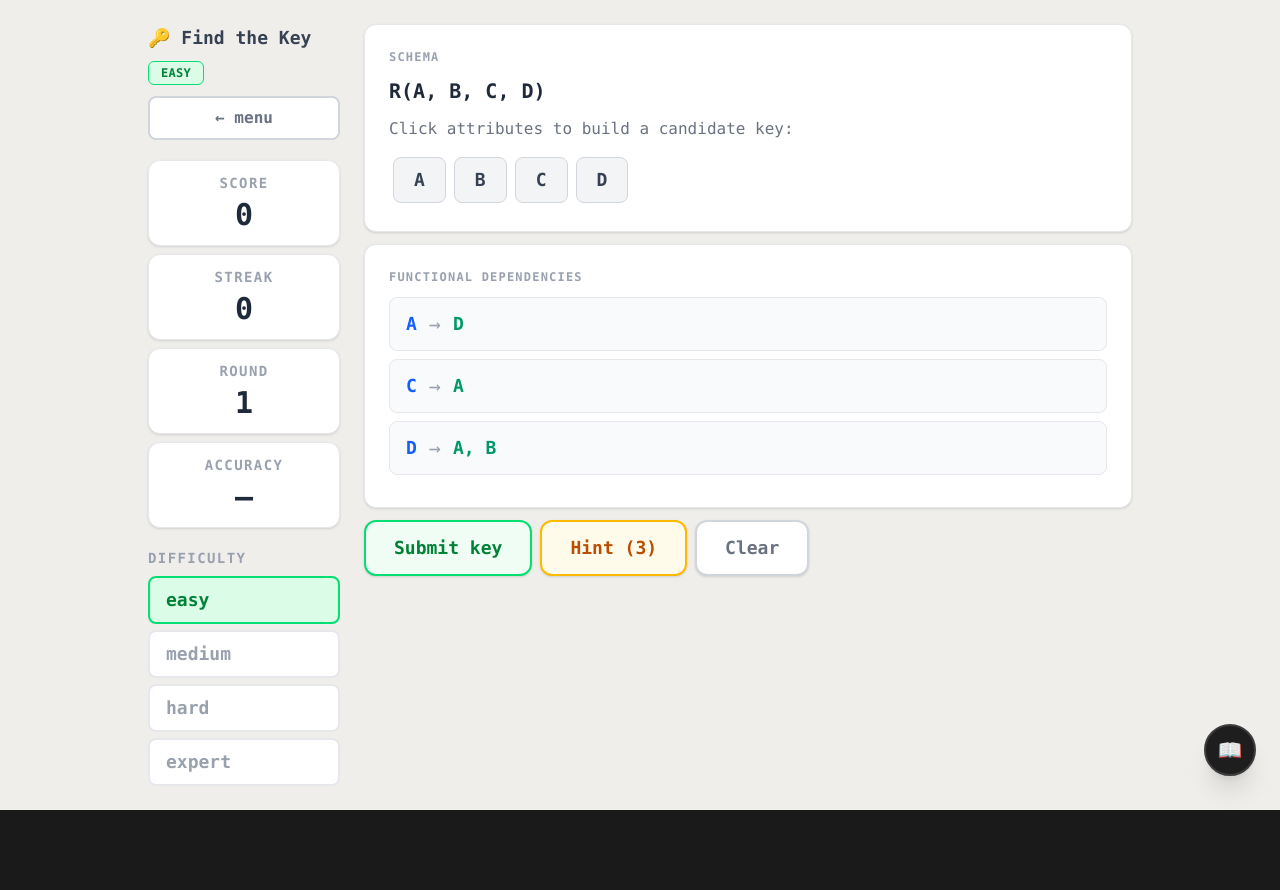
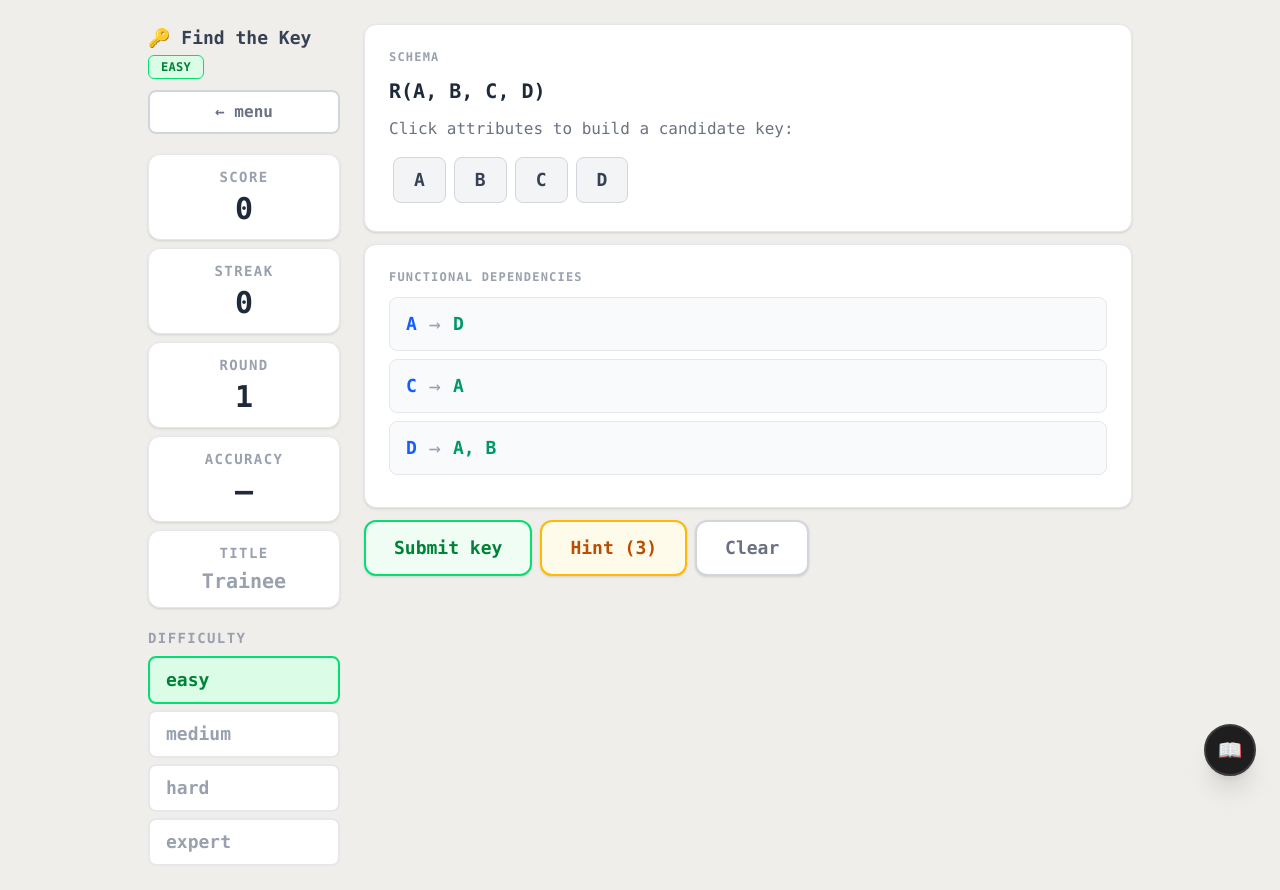
Before and after one commit to nigel27022001/FindTheKey, a React (Vite) app: page / in a window 1280 px wide. Both pictures are taken after a click on the button "Start game →". Before the commit the page ends 810 px from the top, so only its background shows below. Built offline with nearby package versions, Linux system fonts and the light colour scheme.

Commit message:
Add Titles for score

```diff
--- a/src/components/ui.tsx
+++ b/src/components/ui.tsx
@@ -19,12 +19,12 @@ export const DiffBadge: FC<{ diff: Difficulty }> = ({ diff }) => (
 
 // ── StatCard ──────────────────────────────────────────────────────────────────
 
-export const StatCard: FC<{ label: string; value: string | number }> = ({ label, value }) => (
+export const StatCard: FC<{ label: string; value: ReactNode; valueClassName?: string }> = ({ label, value, valueClassName }) => (
   <div className="bg-white border border-gray-200 rounded-xl px-4 py-3 text-center w-full shadow-sm">
     <div className="text-sm font-semibold text-gray-400 uppercase tracking-widest mb-1">
       {label}
     </div>
-    <div className="text-3xl font-extrabold text-gray-800">{value}</div>
+    <div className={`font-extrabold ${valueClassName || 'text-3xl text-gray-800'}`}>{value}</div>
   </div>
 );
 
--- a/src/hooks/useGameState.ts
+++ b/src/hooks/useGameState.ts
@@ -52,6 +52,7 @@ export interface GameState {
   feedback:   FeedbackState | null;
   allSolved:  boolean;
   problemSolved: boolean;
+  scoreTitle: string;
   newKey:     string[] | null;
   toast:      ToastState | null;
   gameOver:   boolean;
@@ -244,6 +245,15 @@ export function useGameState(): GameState {
     }
   }
 
+  function getScoreTitle(pts: number): string {
+    if (pts < 100) return "Trainee";
+    if (pts < 200) return "SQL Apprentice";
+    if (pts < 300) return "SQL Master";
+    if (pts < 400) return "Relational Wizard";
+    if (pts < 500) return "Normal Form Guru";
+    return "Database Deity";
+  }
+
   function getLiveClosure(): LiveClosure {
     if (!problem || !selected.length) return { closure: [], isSK: false, isCK: false };
     return {
@@ -264,8 +274,10 @@ export function useGameState(): GameState {
     setGameOver(false);
   }
 
+  const scoreTitle = getScoreTitle(score);
+
   return {
-    score, streak, round, solved, total,
+    score, streak, round, solved, total, scoreTitle,
     difficulty, problem, selected, foundKeys, hintsLeft,
     feedback, allSolved, problemSolved, newKey, toast, gameOver,
     loadProblem, nextProblem, changeDifficulty, toggleAttr, clearSelection, submitAnswer, showHint, dismissGameOver,
--- a/src/screens/GameScreen.tsx
+++ b/src/screens/GameScreen.tsx
@@ -8,15 +8,15 @@ import type { FC } from "react";
 import type { GameState } from "../hooks/useGameState";
 import type { Difficulty } from "../lib/problemGenerator";
 import { DiffBadge, StatCard, Feedback, KeyBadge, Toast } from "../components/ui";
-import { SchemaPanel }    from "../components/SchemaPanel";
-import { FDPanel }        from "../components/FDPanel";
-import { ActionBar }      from "../components/ActionBar";
+import { SchemaPanel } from "../components/SchemaPanel";
+import { FDPanel } from "../components/FDPanel";
+import { ActionBar } from "../components/ActionBar";
 import { FoundKeysPanel } from "../components/FoundKeysPanel";
 import { TheoryPanel, TheoryButton } from "../components/TheoryPanel";
 import { DIFF_SELECTED_BTN } from "../lib/difficultyColors";
 
 interface GameScreenProps {
-  game:       GameState;
+  game: GameState;
   onGoToMenu: () => void;
 }
 
@@ -24,7 +24,7 @@ export const GameScreen: FC<GameScreenProps> = ({ game, onGoToMenu }) => {
   const [theoryOpen, setTheoryOpen] = useState(false);
 
   const {
-    score, streak, round, solved, total,
+    score, streak, round, solved, total, scoreTitle,
     difficulty, problem, selected, foundKeys, hintsLeft,
     feedback, allSolved, problemSolved, newKey, toast, gameOver,
     changeDifficulty, toggleAttr, clearSelection, submitAnswer, showHint, nextProblem,
@@ -32,6 +32,16 @@ export const GameScreen: FC<GameScreenProps> = ({ game, onGoToMenu }) => {
   } = game;
 
   const accuracy = total ? `${Math.round((solved / total) * 100)}%` : "—";
+
+  function getTitleClass(title: string) {
+    if (title === "Trainee") return "text-xl text-gray-400";
+    if (title === "SQL Apprentice") return "text-xl text-blue-500";
+    if (title === "SQL Master") return "text-xl text-emerald-500";
+    if (title === "Relational Wizard") return "text-lg text-purple-500";
+    if (title === "Normal Form Guru") return "text-lg text-orange-500";
+    if (title === "Database Deity") return "text-lg text-rose-600 drop-shadow-sm";
+    return "text-xl text-gray-800";
+  }
 
   return (
     <div className="min-h-screen bg-[#f0eeeb]">
@@ -60,9 +70,9 @@ export const GameScreen: FC<GameScreenProps> = ({ game, onGoToMenu }) => {
             )}
 
             <div className="grid grid-cols-2 gap-3 mb-8">
-              <StatCard label="Score"    value={score}    />
-              <StatCard label="Streak"   value={streak}   />
-              <StatCard label="Round"    value={round}    />
+              <StatCard label="Score" value={score} />
+              <StatCard label="Streak" value={streak} />
+              <StatCard label="Round" value={round} />
               <StatCard label="Accuracy" value={accuracy} />
             </div>
 
@@ -86,7 +96,7 @@ export const GameScreen: FC<GameScreenProps> = ({ game, onGoToMenu }) => {
 
           {/* Logo + nav */}
           <div>
-            <div className="text-lg font-bold text-gray-700 mb-2">🔑 Find the Key</div>
+            <div className="text-lg font-bold text-gray-700 mb-0.5">🔑 Find the Key</div>
             <DiffBadge diff={difficulty} />
             <button
               onClick={onGoToMenu}
@@ -100,10 +110,11 @@ export const GameScreen: FC<GameScreenProps> = ({ game, onGoToMenu }) => {
 
           {/* Stats — vertical */}
           <div className="flex flex-col gap-2">
-            <StatCard label="Score"    value={score}    />
-            <StatCard label="Streak"   value={streak}   />
-            <StatCard label="Round"    value={round}    />
+            <StatCard label="Score" value={score} />
+            <StatCard label="Streak" value={streak} />
+            <StatCard label="Round" value={round} />
             <StatCard label="Accuracy" value={accuracy} />
+            <StatCard label="Title" value={scoreTitle} valueClassName={getTitleClass(scoreTitle)} />
           </div>
 
           {/* Difficulty switcher — vertical */}
```
